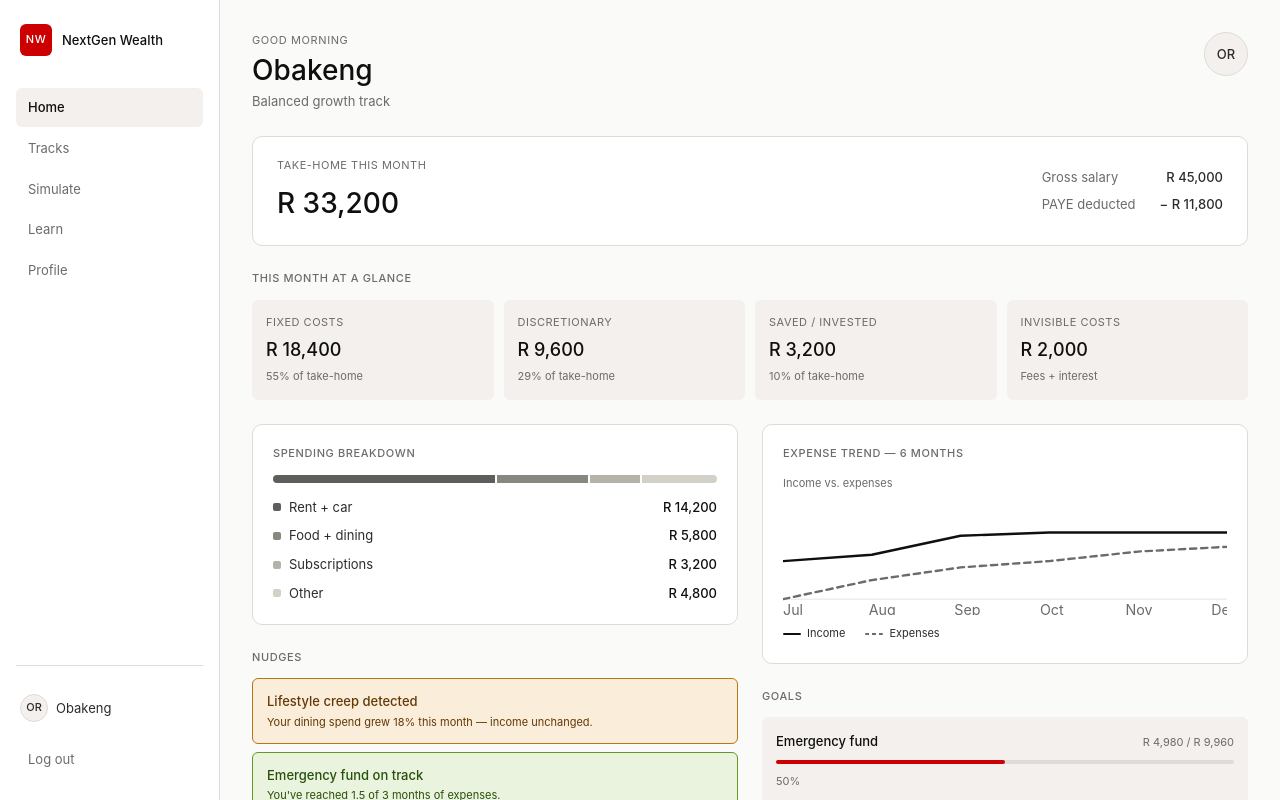
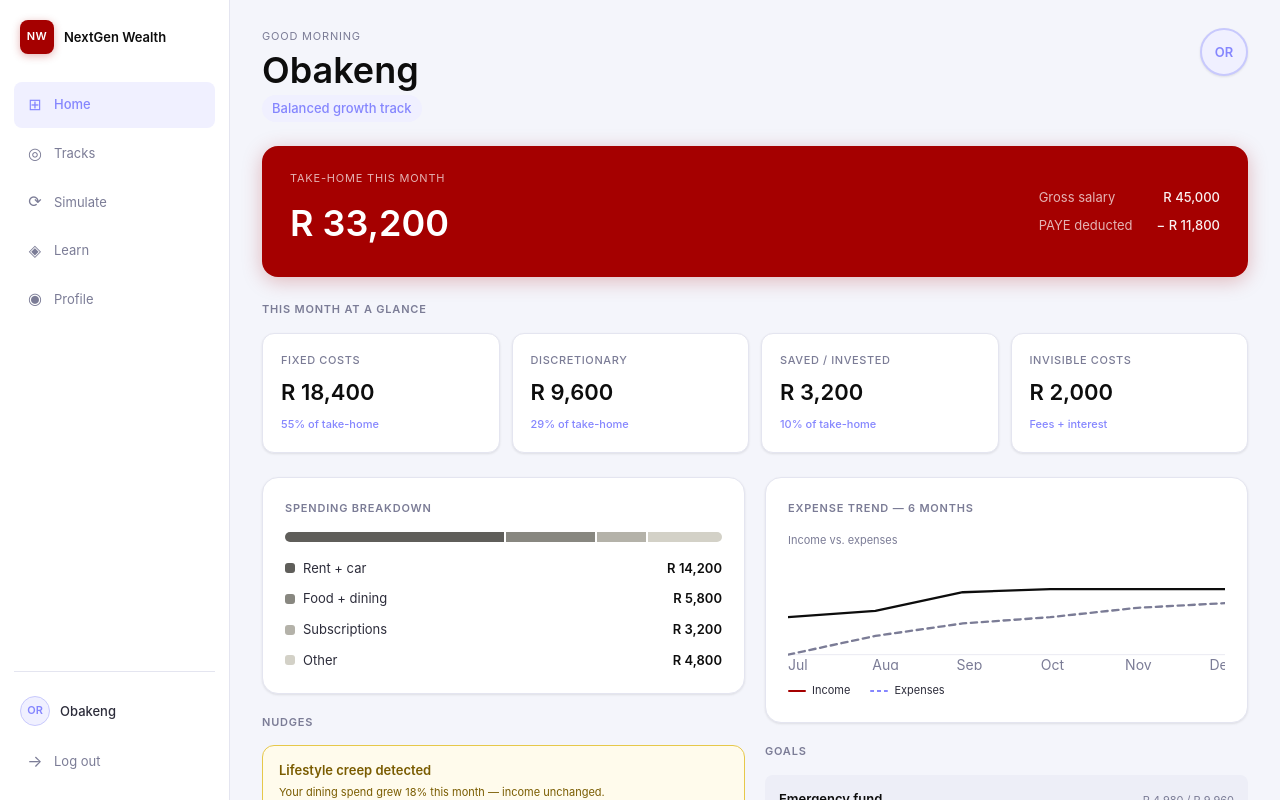
Before and after one commit to serens-star/WealthStudio, a React (Vite) app in the folder AbsaNextGen/: page / in a window 1280 px wide. Built offline with nearby package versions, Linux system fonts and the light colour scheme.

Commit message:
Changing the styling

```diff
--- a/AbsaNextGen/src/App.css
+++ b/AbsaNextGen/src/App.css
@@ -210,6 +210,7 @@
   display: flex;
   height: 100vh;
   overflow: hidden;
+  background: var(--color-bg);
 }
 
 .app-sidebar {
@@ -233,11 +234,9 @@
   .app-layout {
     flex-direction: column;
   }
-
   .app-sidebar {
     display: none;
   }
-
   .app-mobile-nav {
     display: flex;
     position: fixed;
@@ -247,9 +246,9 @@
     height: var(--nav-height);
     background: var(--color-surface-raised);
     border-top: 1px solid var(--color-border);
+    box-shadow: 0 -2px 12px rgba(0, 0, 0, 0.06);
     z-index: 100;
   }
-
   .app-main {
     padding-bottom: var(--nav-height);
   }
--- a/AbsaNextGen/src/components/SideBar.css
+++ b/AbsaNextGen/src/components/SideBar.css
@@ -5,49 +5,52 @@
   border-right: 1px solid var(--color-border);
   display: flex;
   flex-direction: column;
-  padding: 24px 16px;
+  padding: 20px 14px;
+  box-shadow: var(--shadow-sm);
 }
 
 .sidebar__brand {
   display: flex;
   align-items: center;
   gap: 10px;
-  margin-bottom: 32px;
-  padding: 0 4px;
+  margin-bottom: 28px;
+  padding: 0 6px;
 }
 
 .sidebar__brand-mark {
-  width: 32px;
-  height: 32px;
+  width: 34px;
+  height: 34px;
   background: var(--color-absa);
   border-radius: var(--radius-sm);
   display: flex;
   align-items: center;
   justify-content: center;
   font-size: var(--text-xs);
-  font-weight: var(--weight-medium);
+  font-weight: var(--weight-bold);
   color: #ffffff;
   letter-spacing: 0.5px;
   flex-shrink: 0;
+  box-shadow: 0 2px 8px rgba(165, 0, 0, 0.3);
 }
 
 .sidebar__brand-name {
   font-size: var(--text-sm);
-  font-weight: var(--weight-medium);
+  font-weight: var(--weight-bold);
   color: var(--color-text-primary);
-  white-space: nowrap;
 }
 
 .sidebar__nav {
   display: flex;
   flex-direction: column;
-  gap: 2px;
+  gap: 3px;
   flex: 1;
 }
 
 .sidebar__link {
-  display: block;
-  padding: 9px 12px;
+  display: flex;
+  align-items: center;
+  gap: 10px;
+  padding: 10px 12px;
   border-radius: var(--radius-sm);
   font-size: var(--text-sm);
   font-weight: var(--weight-regular);
@@ -61,14 +64,59 @@
 }
 
 .sidebar__link--active {
-  background: var(--color-surface);
-  color: var(--color-text-primary);
+  background: var(--color-accent-light);
+  color: var(--color-accent);
   font-weight: var(--weight-medium);
+}
+
+.sidebar__link--active .sidebar__link-icon {
+  color: var(--color-accent);
+}
+
+.sidebar__link-icon {
+  font-size: 16px;
+  width: 18px;
+  text-align: center;
+  flex-shrink: 0;
 }
 
 .sidebar__footer {
   padding-top: 16px;
   border-top: 1px solid var(--color-border);
+  display: flex;
+  flex-direction: column;
+  gap: 8px;
+}
+
+.sidebar__user {
+  display: flex;
+  align-items: center;
+  gap: 10px;
+  padding: 8px 6px;
+}
+
+.sidebar__user-avatar {
+  width: 30px;
+  height: 30px;
+  border-radius: 50%;
+  background: var(--color-accent-light);
+  border: 1.5px solid var(--color-accent-border);
+  display: flex;
+  align-items: center;
+  justify-content: center;
+  font-size: var(--text-xs);
+  font-weight: var(--weight-bold);
+  color: var(--color-accent);
+  flex-shrink: 0;
+}
+
+.sidebar__user-name {
+  font-size: var(--text-sm);
+  color: var(--color-text-secondary);
+  font-weight: var(--weight-medium);
+  white-space: nowrap;
+  overflow: hidden;
+  text-overflow: ellipsis;
 }
 
 .sidebar__logout {
@@ -81,40 +129,12 @@
   color: var(--color-text-muted);
   text-align: left;
   transition: background var(--transition), color var(--transition);
+  display: flex;
+  align-items: center;
+  gap: 10px;
 }
 
 .sidebar__logout:hover {
   background: var(--color-danger-bg);
   color: var(--color-danger-text);
 }
-
-.sidebar__user {
-  display: flex;
-  align-items: center;
-  gap: 8px;
-  padding: 12px 4px;
-  margin-bottom: 8px;
-}
-
-.sidebar__user-avatar {
-  width: 28px;
-  height: 28px;
-  border-radius: 50%;
-  background: var(--color-surface);
-  border: 1px solid var(--color-border);
-  display: flex;
-  align-items: center;
-  justify-content: center;
-  font-size: var(--text-xs);
-  font-weight: var(--weight-medium);
-  color: var(--color-text-secondary);
-  flex-shrink: 0;
-}
-
-.sidebar__user-name {
-  font-size: var(--text-sm);
-  color: var(--color-text-secondary);
-  white-space: nowrap;
-  overflow: hidden;
-  text-overflow: ellipsis;
-}
--- a/AbsaNextGen/src/components/sideBar.jsx
+++ b/AbsaNextGen/src/components/sideBar.jsx
@@ -3,11 +3,11 @@ import { useUser } from "../context/UserContext";
 import "./SideBar.css";
 
 const navItems = [
-  { label: "Home", to: "/" },
-  { label: "Tracks", to: "/tracks" },
-  { label: "Simulate", to: "/simulate" },
-  { label: "Learn", to: "/learn" },
-  { label: "Profile", to: "/profile" },
+  { label: "Home", to: "/", icon: "⊞" },
+  { label: "Tracks", to: "/tracks", icon: "◎" },
+  { label: "Simulate", to: "/simulate", icon: "⟳" },
+  { label: "Learn", to: "/learn", icon: "◈" },
+  { label: "Profile", to: "/profile", icon: "◉" },
 ];
 
 export default function SideBar() {
@@ -19,6 +19,7 @@ export default function SideBar() {
         <div className="sidebar__brand-mark">NW</div>
         <span className="sidebar__brand-name">NextGen Wealth</span>
       </div>
+
       <nav className="sidebar__nav">
         {navItems.map((item) => (
           <NavLink
@@ -29,14 +30,16 @@ export default function SideBar() {
               isActive ? "sidebar__link sidebar__link--active" : "sidebar__link"
             }
           >
+            <span className="sidebar__link-icon">{item.icon}</span>
             {item.label}
           </NavLink>
         ))}
       </nav>
+
       <div className="sidebar__footer">
         <div className="sidebar__user">
-          <div className="sidebar__user-avatar">{user.initials}</div>
-          <span className="sidebar__user-name">{user.name}</span>
+          <div className="sidebar__user-avatar">{user?.initials || "U"}</div>
+          <span className="sidebar__user-name">{user?.name || "User"}</span>
         </div>
         <button
           className="sidebar__logout"
@@ -45,6 +48,7 @@ export default function SideBar() {
             window.location.href = "/login";
           }}
         >
+          <span className="sidebar__link-icon">→</span>
           Log out
         </button>
       </div>
--- a/AbsaNextGen/src/index.css
+++ b/AbsaNextGen/src/index.css
@@ -134,47 +134,60 @@ code {
   --text-lg: 18px;
   --text-xl: 22px;
   --text-2xl: 28px;
+  --text-3xl: 36px;
 
   --weight-regular: 400;
   --weight-medium: 500;
+  --weight-bold: 600;
 
-  --color-bg: #fafaf8;
-  --color-surface: #f3f0ed;
+  --color-bg: #f4f5fb;
+  --color-surface: #edeef7;
   --color-surface-raised: #ffffff;
-  --color-border: #e0dada;
-  --color-border-strong: #c8c4c4;
+  --color-border: #e4e5f0;
+  --color-border-strong: #c8cae0;
 
-  --color-text-primary: #0f0f0f;
-  --color-text-secondary: #2c2c2c;
-  --color-text-muted: #6b6b68;
-  --color-text-placeholder: #a8a5a0;
+  --color-text-primary: #0d0d0d;
+  --color-text-secondary: #2c2c3a;
+  --color-text-muted: #7b7c96;
+  --color-text-placeholder: #b0b1c8;
 
-  --color-absa: #cc0000;
-  --color-absa-hover: #aa0000;
+  --color-absa: #a50000;
+  --color-absa-hover: #8a0000;
+  --color-absa-light: #fdf0f0;
+  --color-absa-border: #f5c0c0;
 
-  --color-success-bg: #eaf3de;
-  --color-success-border: #639922;
-  --color-success-text: #27500a;
+  --color-accent: #8586fe;
+  --color-accent-hover: #6d6ef0;
+  --color-accent-light: #f0f0ff;
+  --color-accent-border: #c8c9fd;
 
-  --color-warning-bg: #faeeda;
-  --color-warning-border: #ba7517;
-  --color-warning-text: #633806;
+  --color-success-bg: #edfaf3;
+  --color-success-border: #6dbb92;
+  --color-success-text: #1a6640;
 
-  --color-danger-bg: #fcebeb;
-  --color-danger-border: #e24b4a;
-  --color-danger-text: #501313;
+  --color-warning-bg: #fffbec;
+  --color-warning-border: #e6c84a;
+  --color-warning-text: #7a5c00;
 
-  --radius-sm: 6px;
-  --radius-md: 10px;
-  --radius-lg: 14px;
+  --color-danger-bg: #fff0f0;
+  --color-danger-border: #f5a0a0;
+  --color-danger-text: #8a0000;
+
+  --radius-sm: 8px;
+  --radius-md: 12px;
+  --radius-lg: 16px;
+  --radius-xl: 20px;
   --radius-full: 9999px;
 
-  --shadow-none: none;
+  --shadow-sm: 0 1px 3px rgba(0, 0, 0, 0.06), 0 1px 2px rgba(0, 0, 0, 0.04);
+  --shadow-md: 0 4px 12px rgba(0, 0, 0, 0.08), 0 2px 4px rgba(0, 0, 0, 0.04);
+  --shadow-lg: 0 8px 24px rgba(0, 0, 0, 0.1), 0 4px 8px rgba(0, 0, 0, 0.05);
 
-  --sidebar-width: 220px;
-  --nav-height: 60px;
+  --sidebar-width: 230px;
+  --nav-height: 64px;
 
   --transition: 0.15s ease;
+  --transition-slow: 0.25s ease;
 }
 
 html,
--- a/AbsaNextGen/src/pages/MoneySnapshot/MoneySnapshot.css
+++ b/AbsaNextGen/src/pages/MoneySnapshot/MoneySnapshot.css
@@ -1,9 +1,9 @@
 .snapshot {
-  padding: 32px;
+  padding: 28px 32px;
   display: flex;
   flex-direction: column;
   gap: 24px;
-  max-width: 1100px;
+  max-width: 1200px;
 }
 
 .snapshot__header {
@@ -16,68 +16,74 @@
   font-size: var(--text-xs);
   color: var(--color-text-muted);
   text-transform: uppercase;
-  letter-spacing: 0.6px;
+  letter-spacing: 0.8px;
   margin-bottom: 4px;
 }
 
 .snapshot__name {
-  font-size: var(--text-2xl);
-  font-weight: var(--weight-medium);
+  font-size: var(--text-3xl);
+  font-weight: var(--weight-bold);
   color: var(--color-text-primary);
-  line-height: 1.2;
+  line-height: 1.15;
   margin-bottom: 4px;
 }
 
 .snapshot__track {
   font-size: var(--text-sm);
-  color: var(--color-text-muted);
+  color: var(--color-accent);
+  font-weight: var(--weight-medium);
+  background: var(--color-accent-light);
+  padding: 3px 10px;
+  border-radius: var(--radius-full);
+  display: inline-block;
 }
 
 .snapshot__avatar {
-  width: 44px;
-  height: 44px;
+  width: 48px;
+  height: 48px;
   border-radius: 50%;
-  background: var(--color-surface);
-  border: 1px solid var(--color-border);
+  background: var(--color-accent-light);
+  border: 2px solid var(--color-accent-border);
   display: flex;
   align-items: center;
   justify-content: center;
   font-size: var(--text-sm);
-  font-weight: var(--weight-medium);
-  color: var(--color-text-secondary);
+  font-weight: var(--weight-bold);
+  color: var(--color-accent);
   flex-shrink: 0;
+  box-shadow: var(--shadow-sm);
 }
 
 .snapshot__salary-card {
-  background: var(--color-surface-raised);
-  border: 1px solid var(--color-border);
-  border-radius: var(--radius-md);
-  padding: 20px 24px;
+  background: var(--color-absa);
+  border-radius: var(--radius-lg);
+  padding: 24px 28px;
   display: flex;
   justify-content: space-between;
   align-items: center;
   gap: 24px;
   flex-wrap: wrap;
+  box-shadow: 0 4px 20px rgba(165, 0, 0, 0.25);
 }
 
 .snapshot__salary-label {
   font-size: var(--text-xs);
-  color: var(--color-text-muted);
+  color: rgba(255, 255, 255, 0.7);
   text-transform: uppercase;
-  letter-spacing: 0.5px;
-  margin-bottom: 6px;
+  letter-spacing: 0.8px;
+  margin-bottom: 8px;
 }
 
 .snapshot__salary-value {
-  font-size: var(--text-2xl);
-  font-weight: var(--weight-medium);
-  color: var(--color-text-primary);
+  font-size: var(--text-3xl);
+  font-weight: var(--weight-bold);
+  color: #ffffff;
 }
 
 .snapshot__salary-meta {
   display: flex;
   flex-direction: column;
-  gap: 6px;
+  gap: 8px;
 }
 
 .snapshot__salary-row {
@@ -85,21 +91,21 @@
   gap: 24px;
   justify-content: space-between;
   font-size: var(--text-sm);
-  color: var(--color-text-muted);
+  color: rgba(255, 255, 255, 0.7);
 }
 
 .snapshot__salary-row span:last-child {
   font-weight: var(--weight-medium);
-  color: var(--color-text-secondary);
+  color: rgba(255, 255, 255, 0.95);
 }
 
 .snapshot__section-label {
   font-size: var(--text-xs);
-  font-weight: var(--weight-medium);
+  font-weight: var(--weight-bold);
   color: var(--color-text-muted);
   text-transform: uppercase;
-  letter-spacing: 0.6px;
-  margin-bottom: 12px;
+  letter-spacing: 0.8px;
+  margin-bottom: 14px;
 }
 
 .snapshot__section {
@@ -110,67 +116,83 @@
 .snapshot__card {
   background: var(--color-surface-raised);
   border: 1px solid var(--color-border);
-  border-radius: var(--radius-md);
-  padding: 20px;
+  border-radius: var(--radius-lg);
+  padding: 22px;
+  box-shadow: var(--shadow-sm);
+  transition: box-shadow var(--transition-slow);
+}
+
+.snapshot__card:hover {
+  box-shadow: var(--shadow-md);
 }
 
 .snapshot__tiles {
   display: grid;
   grid-template-columns: repeat(4, 1fr);
-  gap: 10px;
+  gap: 12px;
 }
 
 .metric-tile {
-  background: var(--color-surface);
-  border-radius: var(--radius-sm);
-  padding: 14px;
+  background: var(--color-surface-raised);
+  border: 1px solid var(--color-border);
+  border-radius: var(--radius-md);
+  padding: 18px;
   display: flex;
   flex-direction: column;
-  gap: 4px;
+  gap: 6px;
+  box-shadow: var(--shadow-sm);
+  transition: box-shadow var(--transition-slow),
+    transform var(--transition-slow);
+}
+
+.metric-tile:hover {
+  box-shadow: var(--shadow-md);
+  transform: translateY(-1px);
 }
 
 .metric-tile__label {
   font-size: var(--text-xs);
   color: var(--color-text-muted);
   text-transform: uppercase;
-  letter-spacing: 0.5px;
+  letter-spacing: 0.6px;
+  font-weight: var(--weight-medium);
 }
 
 .metric-tile__value {
-  font-size: var(--text-lg);
-  font-weight: var(--weight-medium);
+  font-size: var(--text-xl);
+  font-weight: var(--weight-bold);
   color: var(--color-text-primary);
 }
 
 .metric-tile__sub {
   font-size: var(--text-xs);
-  color: var(--color-text-muted);
+  color: var(--color-accent);
+  font-weight: var(--weight-medium);
 }
 
 .snapshot__two-col {
   display: grid;
   grid-template-columns: 1fr 1fr;
-  gap: 24px;
+  gap: 20px;
   align-items: start;
 }
 
 .snapshot__col {
   display: flex;
   flex-direction: column;
-  gap: 24px;
+  gap: 20px;
 }
 
 .snapshot__bar {
   display: flex;
-  height: 8px;
+  height: 10px;
   border-radius: var(--radius-full);
   overflow: hidden;
   gap: 2px;
-  margin-bottom: 14px;
+  margin-bottom: 16px;
 }
 
 .snapshot__bar-segment {
-  border-radius: 0;
   transition: opacity var(--transition);
 }
 
@@ -181,7 +203,7 @@
 .snapshot__legend {
   display: flex;
   flex-direction: column;
-  gap: 8px;
+  gap: 10px;
 }
 
 .snapshot__legend-row {
@@ -199,27 +221,32 @@
 }
 
 .snapshot__legend-dot {
-  width: 8px;
-  height: 8px;
-  border-radius: 2px;
+  width: 10px;
+  height: 10px;
+  border-radius: 3px;
   flex-shrink: 0;
 }
 
 .snapshot__legend-amount {
-  font-weight: var(--weight-medium);
+  font-weight: var(--weight-bold);
   color: var(--color-text-primary);
 }
 
 .snapshot__nudges {
   display: flex;
   flex-direction: column;
-  gap: 8px;
+  gap: 10px;
 }
 
 .nudge-card {
-  padding: 12px 14px;
-  border-radius: var(--radius-sm);
+  padding: 14px 16px;
+  border-radius: var(--radius-md);
   border: 1px solid;
+  transition: transform var(--transition-slow);
+}
+
+.nudge-card:hover {
+  transform: translateX(2px);
 }
 
 .nudge-card--warning {
@@ -234,8 +261,8 @@
 
 .nudge-card__title {
   font-size: var(--text-sm);
-  font-weight: var(--weight-medium);
-  margin-bottom: 2px;
+  font-weight: var(--weight-bold);
+  margin-bottom: 3px;
 }
 
 .nudge-card--warning .nudge-card__title {
@@ -277,7 +304,7 @@
 .snapshot__trend-legend {
   display: flex;
   gap: 20px;
-  margin-top: 10px;
+  margin-top: 12px;
 }
 
 .snapshot__trend-key {
@@ -295,14 +322,14 @@
 }
 
 .snapshot__trend-line--solid {
-  background: var(--color-text-primary);
+  background: var(--color-absa);
 }
 
 .snapshot__trend-line--dashed {
   background: repeating-linear-gradient(
     90deg,
-    var(--color-text-muted) 0px,
-    var(--color-text-muted) 4px,
+    var(--color-accent) 0px,
+    var(--color-accent) 4px,
     transparent 4px,
     transparent 7px
   );
@@ -311,13 +338,18 @@
 .snapshot__goals {
   display: flex;
   flex-direction: column;
-  gap: 8px;
+  gap: 10px;
 }
 
 .goal-card {
   background: var(--color-surface);
   border-radius: var(--radius-sm);
   padding: 14px;
+  transition: background var(--transition);
+}
+
+.goal-card:hover {
+  background: var(--color-surface-raised);
 }
 
 .goal-card__header {
@@ -330,7 +362,7 @@
 
 .goal-card__name {
   font-size: var(--text-sm);
-  font-weight: var(--weight-medium);
+  font-weight: var(--weight-bold);
   color: var(--color-text-primary);
 }
 
@@ -341,22 +373,23 @@
 }
 
 .goal-card__track {
-  height: 4px;
+  height: 5px;
   background: var(--color-border);
   border-radius: var(--radius-full);
   margin-bottom: 4px;
 }
 
 .goal-card__fill {
-  height: 4px;
-  background: var(--color-absa);
+  height: 5px;
+  background: var(--color-accent);
   border-radius: var(--radius-full);
   transition: width 0.4s cubic-bezier(0.4, 0, 0.2, 1);
 }
 
 .goal-card__percent {
   font-size: var(--text-xs);
-  color: var(--color-text-muted);
+  color: var(--color-accent);
+  font-weight: var(--weight-medium);
 }
 
 .snapshot__sa-rows {
@@ -381,7 +414,7 @@
 }
 
 .snapshot__sa-row span:last-child {
-  font-weight: var(--weight-medium);
+  font-weight: var(--weight-bold);
   color: var(--color-text-primary);
 }
 
@@ -390,15 +423,12 @@
     padding: 20px 16px;
     gap: 20px;
   }
-
   .snapshot__tiles {
     grid-template-columns: 1fr 1fr;
   }
-
   .snapshot__two-col {
     grid-template-columns: 1fr;
   }
-
   .snapshot__salary-card {
     flex-direction: column;
     align-items: flex-start;
```
Also changed, not shown: AbsaNextGen/src/pages/Login/Login.css (+37 -26 lines).
